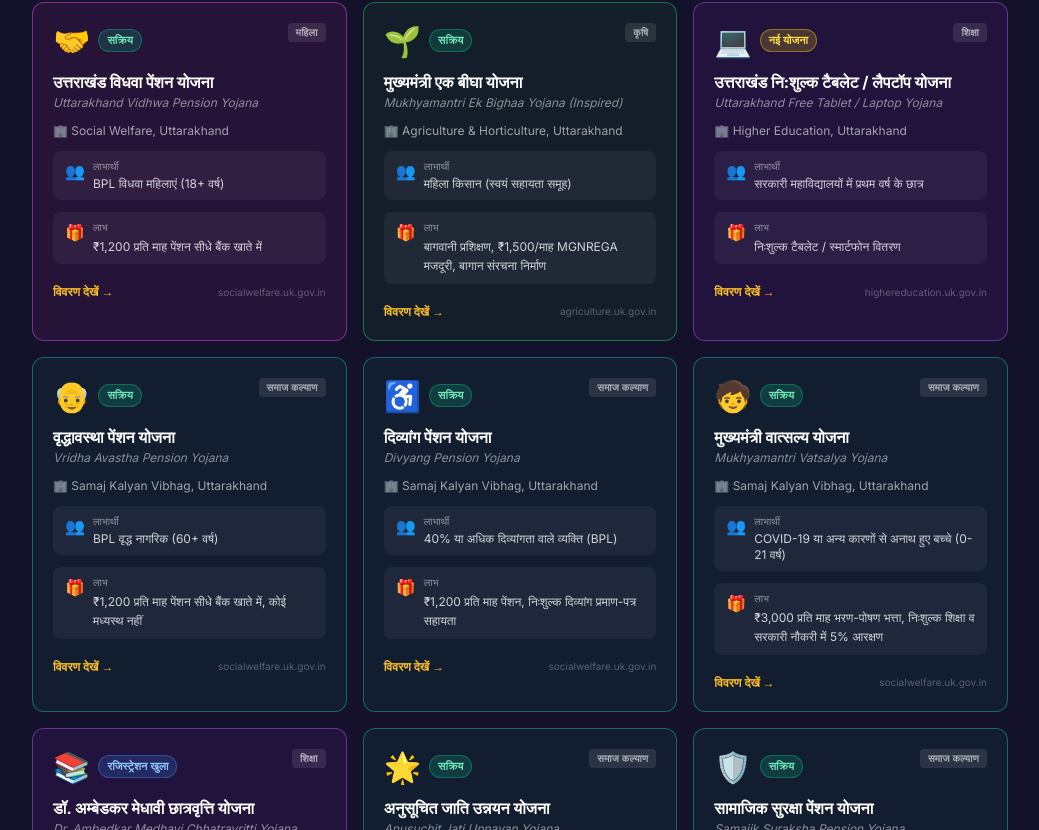
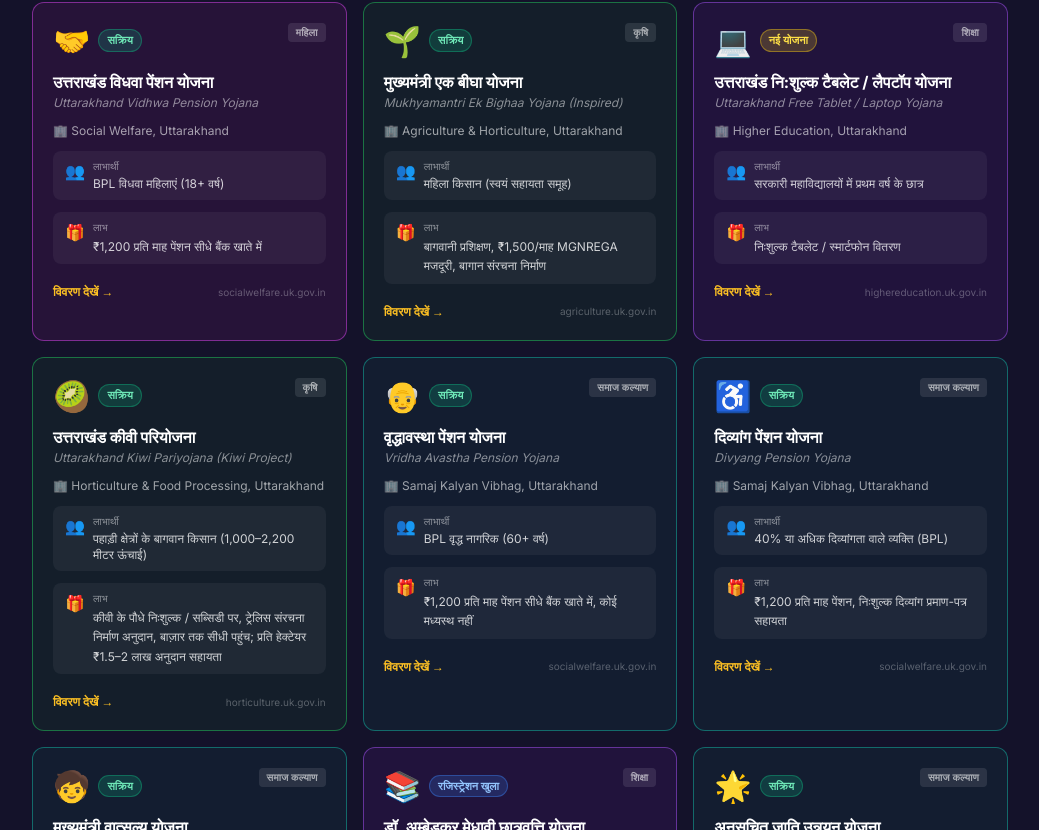
Before and after one commit to jitendrar292/garhwal-ott, a React (Vite) app in the folder client/: page /yojana in a window 1280 px wide. Shown: the part 1970-2800 px from the top of the page, without its empty margins (120-1159 px from the left). Built offline with nearby package versions, Linux system fonts and the light colour scheme; no server answers.

Commit message:
feat: add Uttarakhand Kiwi Pariyojana to sarkaari yojana

```diff
--- a/client/src/data/sarkaariYojana.js
+++ b/client/src/data/sarkaariYojana.js
@@ -210,6 +210,21 @@ const SARKAARI_YOJANA = [
     featured: true,
   },
 
+  // ── कीवी परियोजना ───────────────────────────────────────────────────────
+  {
+    id: 'kiwi-pariyojana-uk',
+    title: 'Uttarakhand Kiwi Pariyojana (Kiwi Project)',
+    titleLocal: 'उत्तराखंड कीवी परियोजना',
+    department: 'Horticulture & Food Processing, Uttarakhand',
+    beneficiary: 'पहाड़ी क्षेत्रों के बागवान किसान (1,000–2,200 मीटर ऊंचाई)',
+    benefit: 'कीवी के पौधे निःशुल्क / सब्सिडी पर, ट्रेलिस संरचना निर्माण अनुदान, बाज़ार तक सीधी पहुंच; प्रति हेक्टेयर ₹1.5–2 लाख अनुदान सहायता',
+    category: 'agriculture',
+    status: 'active',
+    link: 'https://horticulture.uk.gov.in',
+    emoji: '🥝',
+    featured: true,
+  },
+
   // ── समाज कल्याण विभाग, उत्तराखंड ──────────────────────────────────────
   {
     id: 'vridha-avastha-pension-uk',
```
